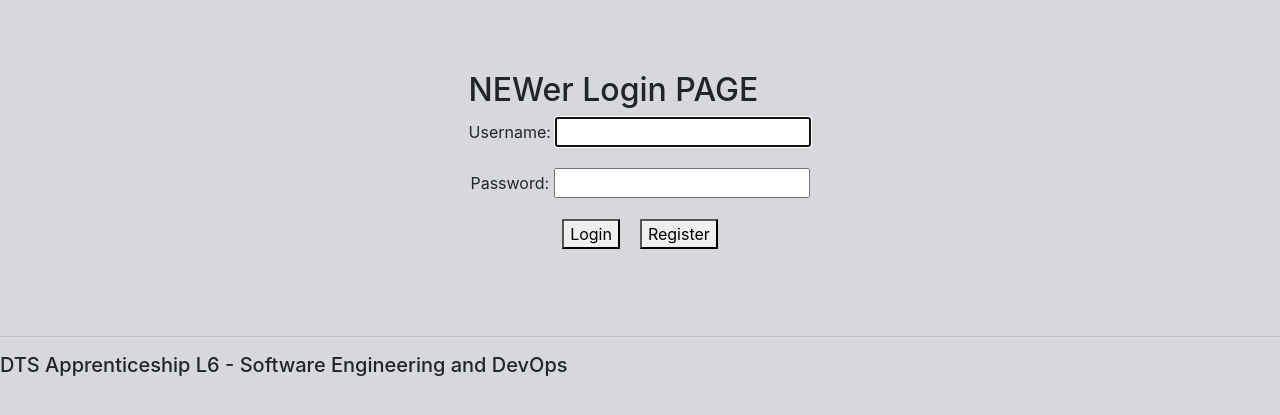
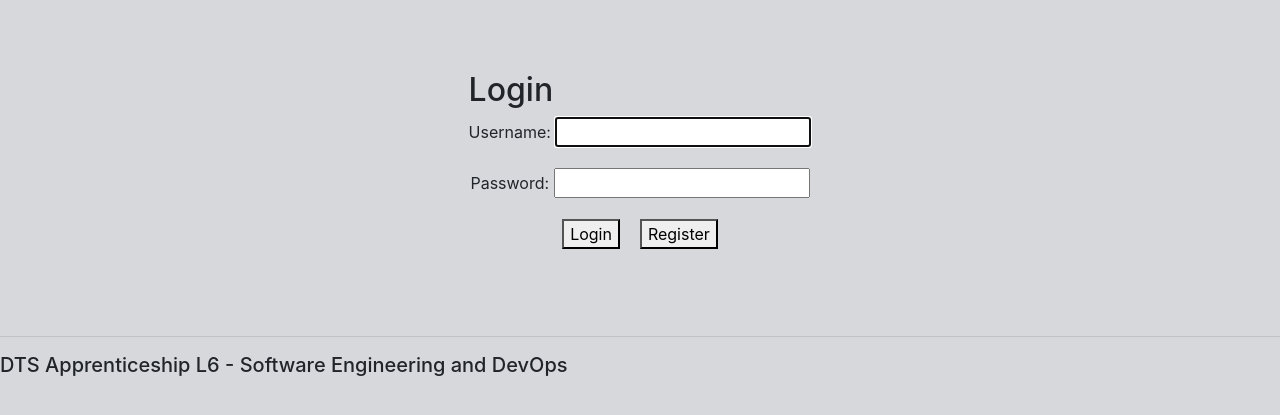
Before and after one commit to Morethanatester/my_Django_Project, a Django app: page /login/ in a window 1280 px wide. Shown: the part 56-471 px from the top of the page. Run offline with Django 5.2, Linux system fonts and the light colour scheme; some libraries are stand-ins or nearby versions.

Commit message:
new login page

```diff
--- a/skillsApp/templates/skillsApp/login.html
+++ b/skillsApp/templates/skillsApp/login.html
@@ -4,7 +4,7 @@
     <body>
         <div style="display: flex; justify-content: center; align-items: center; height: 40vh;">
             <div>
-                <h2>NEWer Login PAGE</h2>
+                <h2>Login</h2>
                 {% for message in messages %}
                     <p id="messages">{{ message }}</p>
                 {% endfor %}
```
